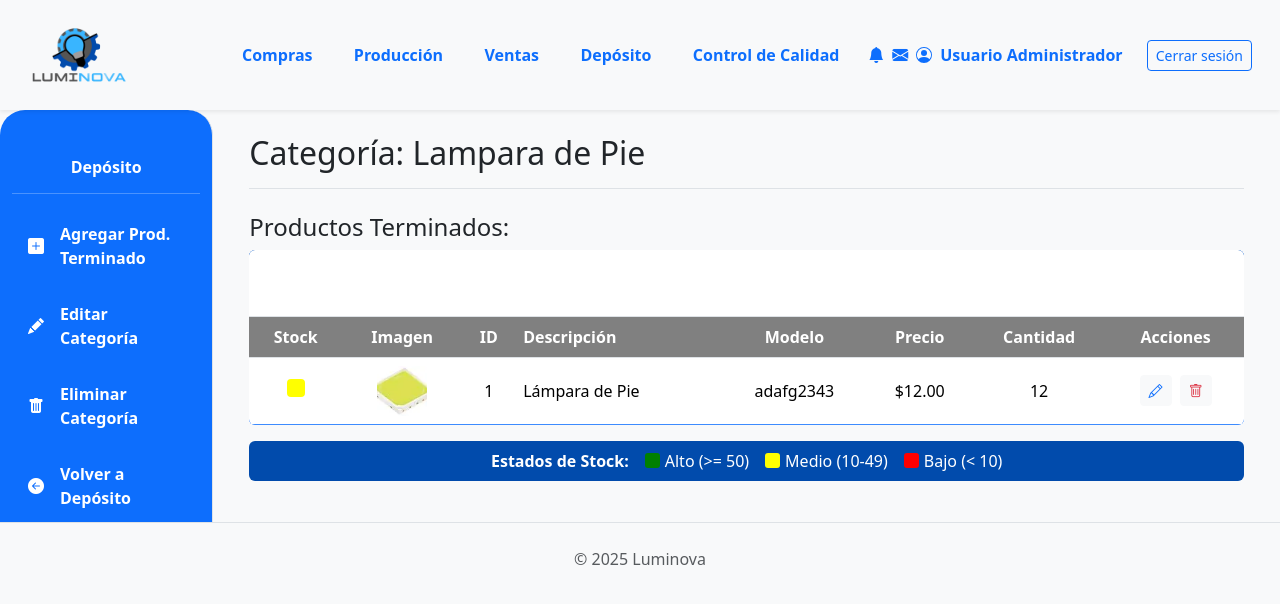
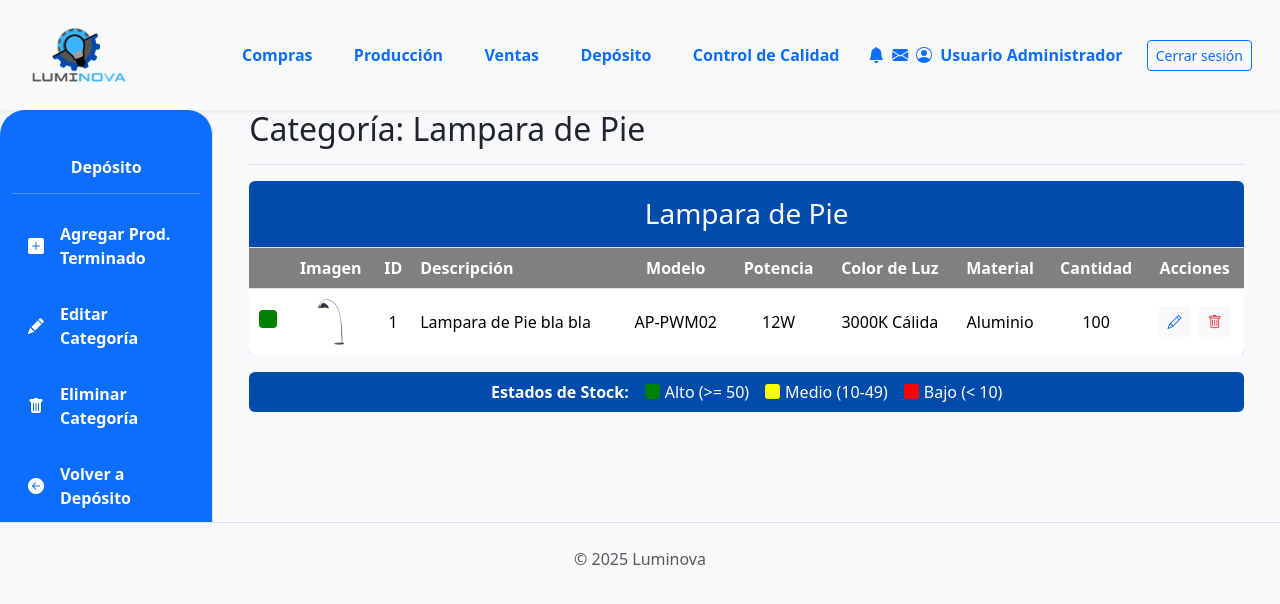
Before and after one commit to FedericoPaal/TP_LUMINOVA, a Django app: page /deposito/categorias-producto-terminado/1/ in a window 1280 px wide. Shown: the top 604 px of the page. Run offline with Django 5.2, Linux system fonts and the light colour scheme; data comes from the database, SQL or seed files in the repository; some libraries are stand-ins or nearby versions.

Commit message:
Se refactoriza Modelos // Se hacen detalles

```diff
--- a/App_LUMINOVA/admin.py
+++ b/App_LUMINOVA/admin.py
@@ -6,7 +6,10 @@ admin.site.register(CategoriaProductoTerminado)
 admin.site.register(ProductoTerminado)
 admin.site.register(CategoriaInsumo)
 admin.site.register(Insumo)
-admin.site.register(Orden)
+admin.site.register(EstadoOrden)
+admin.site.register(SectorAsignado)
+admin.site.register(OrdenProduccion)
+admin.site.register(Reportes)
 admin.site.register(Proveedor)
 admin.site.register(Cliente)
 admin.site.register(Factura)
--- a/App_LUMINOVA/models.py
+++ b/App_LUMINOVA/models.py
@@ -52,21 +52,41 @@ class Insumo(models.Model):
     def __str__(self):
         return f"{self.descripcion}"
 
-class Orden(models.Model):
-    TIPO_ORDEN_CHOICES = [
-        ('produccion', 'Orden de Producción'),
-        ('compra', 'Orden de Compra'),
-        ('venta', 'Orden de Venta'),
-    ]
-
-    numero_orden = models.CharField(max_length=20)
-    fecha = models.DateField()
-    cliente = models.CharField(max_length=100)
-    total = models.DecimalField(max_digits=10, decimal_places=2)
-    tipo = models.CharField(max_length=20, choices=TIPO_ORDEN_CHOICES)
+class EstadoOrden(models.Model):
+    estado_orden = models.CharField()
 
     def __str__(self):
-        return f"{self.numero_orden} - {self.get_tipo_display()}"
+        return f"{self.estado_orden}"
+
+class SectorAsignado(models.Model):
+    sector = models.CharField()
+
+    def __str__(self):
+        return f"{self.sector}"
+
+class OrdenProduccion(models.Model):
+    numero_orden = models.CharField(max_length=20)
+    nombre_categoria = models.ForeignKey(CategoriaProductoTerminado, on_delete=models.CASCADE, related_name='categoria_productos_terminados')
+    nombre_prod = models.ForeignKey(ProductoTerminado, on_delete=models.CASCADE, related_name='productos_terminados')
+    insumos_req = models.ForeignKey(Insumo, on_delete=models.CASCADE, related_name='insumos')
+    cantidad_prod = models.IntegerField()
+    cliente = models.CharField(max_length=100)
+    estado = models.ForeignKey(EstadoOrden, on_delete=models.CASCADE, related_name='estado')
+
+    fecha_inicio = models.DateField()
+    sector_asignado = models.ForeignKey(SectorAsignado, on_delete=models.CASCADE, related_name='sector_asignado')
+
+    def __str__(self):
+        return f"{self.numero_orden}"
+
+class Reportes(models.Model):
+    n_reporte = models.IntegerField()
+    fecha = models.DateField()
+    tipo_problema = models.CharField()
+    informe_reporte = models.CharField(null=True, blank=True)
+
+    def __str__(self):
+        return f"{self.n_reporte}"
 
 class Proveedor(models.Model):
     nombre = models.CharField(max_length=100)
--- a/App_LUMINOVA/templates/deposito/categoria_producto_terminado_detail.html
+++ b/App_LUMINOVA/templates/deposito/categoria_producto_terminado_detail.html
@@ -45,14 +45,12 @@
         </div>
 
 
-
-        <h4 class="mt-4">Productos Terminados:</h4>
         {% if productos_de_categoria %}
-            <div class="table-responsive rounded" style="background-color: #0d6efd;">
+            <div class="table-responsive rounded">
                 <table class="table mb-0">
-                    <thead style="background-color: #014BAC;">
+                    <thead>
                         <tr>
-                            <th colspan="8" class="text-white text-center py-3">
+                            <th colspan="10" class="text-white text-center py-3" style="background-color: #014BAC;">
                                 <div class="d-flex justify-content-center align-items-center">
 
                                     <h3 class="mb-0">{{ categoria_PT.nombre }}</h3>
@@ -60,12 +58,14 @@
                             </th>
                         </tr>
                         <tr>
-                            <th scope="col" class="text-center text-white" style="background-color: #808080; vertical-align: middle;">Stock</th>
+                            <th scope="col" class="text-center text-white" style="background-color: #808080; vertical-align: middle;"></th>
                             <th scope="col" class="text-center text-white" style="background-color: #808080; vertical-align: middle;">Imagen</th>
                             <th scope="col" class="text-center text-white" style="background-color: #808080; vertical-align: middle;">ID</th>
                             <th scope="col" class="text-white" style="background-color: #808080; vertical-align: middle;">Descripción</th>
                             <th scope="col" class="text-center text-white" style="background-color: #808080; vertical-align: middle;">Modelo</th>
-                            <th scope="col" class="text-center text-white" style="background-color: #808080; vertical-align: middle;">Precio</th>
+                            <th scope="col" class="text-center text-white" style="background-color: #808080; vertical-align: middle;">Potencia</th>
+                            <th scope="col" class="text-center text-white" style="background-color: #808080; vertical-align: middle;">Color de Luz</th>
+                            <th scope="col" class="text-center text-white" style="background-color: #808080; vertical-align: middle;">Material</th>
                             <th scope="col" class="text-center text-white" style="background-color: #808080; vertical-align: middle;">Cantidad</th>
                             <th scope="col" class="text-center text-white" style="background-color: #808080; vertical-align: middle;">Acciones</th>
                         </tr>
@@ -98,7 +98,9 @@
                                 {% endif %}
                             </td>
                             <td class="text-center align-middle">{{ producto.modelo|default:"N/A" }}</td>
-                            <td class="text-center align-middle">${{ producto.precio_unitario|floatformat:2 }}</td>
+                            <td class="text-center align-middle">{{ producto.potencia }}W</td>
+                            <td class="text-center align-middle">{{ producto.color_luz }}</td>
+                            <td class="text-center align-middle">{{ producto.material }}</td>
                             <td class="text-center align-middle">{{ producto.stock }}</td>
                             <td class="text-center align-middle">
                                 <a href="{% url 'App_LUMINOVA:producto_terminado_edit' producto.pk %}" class="btn btn-sm btn-light me-1" title="Editar Producto"><i class="bi bi-pencil" style="color: #0d6efd;"></i></a>
--- a/App_LUMINOVA/templates/padre.html
+++ b/App_LUMINOVA/templates/padre.html
@@ -22,7 +22,7 @@
             {% block sidebar_content %}
                 {% include 'shared/sidebar.html' %}
             {% endblock %}
-            <main class="col-md-9 ms-sm-auto col-lg-10 px-md-4 py-4">
+            <main class="col-md-9 ms-sm-auto col-lg-10 px-md-4">
                 {% bootstrap_messages %} <!-- Para mostrar mensajes de Django (success, error, etc.) -->
                 {% block content %}{% endblock %}
             </main>
```
Also changed, not shown: App_LUMINOVA/templates/deposito/categoria_insumo_detail.html (+11 -3 lines), App_LUMINOVA/migrations/0004_estadoorden_ordenproduccion_reportes_sectorasignado_and_more.py (added), db.sqlite3, media/categorias_insumos/Modulo_LED_IzI1ece.webp (added), media/categorias_insumos/Modulo_LED_KKOlb8H.webp (added), media/categorias_insumos/Porta_LED_Cob_TEVMIEm.webp (added), media/categorias_productos/Lampara_de_Pie_3zjUlTH.jpg (added), media/categorias_productos/Lampara_de_Pie_wqZObzu.jpg (added), media/insumos/Modulo_LED_0U1RzRE.webp (added), media/insumos/Modulo_LED_nNcjKZe.webp (added), media/insumos/Modulo_LED_rPvfEYC.webp (added), media/insumos/Porta_LED_Cob_b0unTz1.webp (added), media/productos_terminados/Lampara_de_Pie.jpg (added), media/productos_terminados/Lampara_de_Pie_a6wQB9p.jpg (added).
